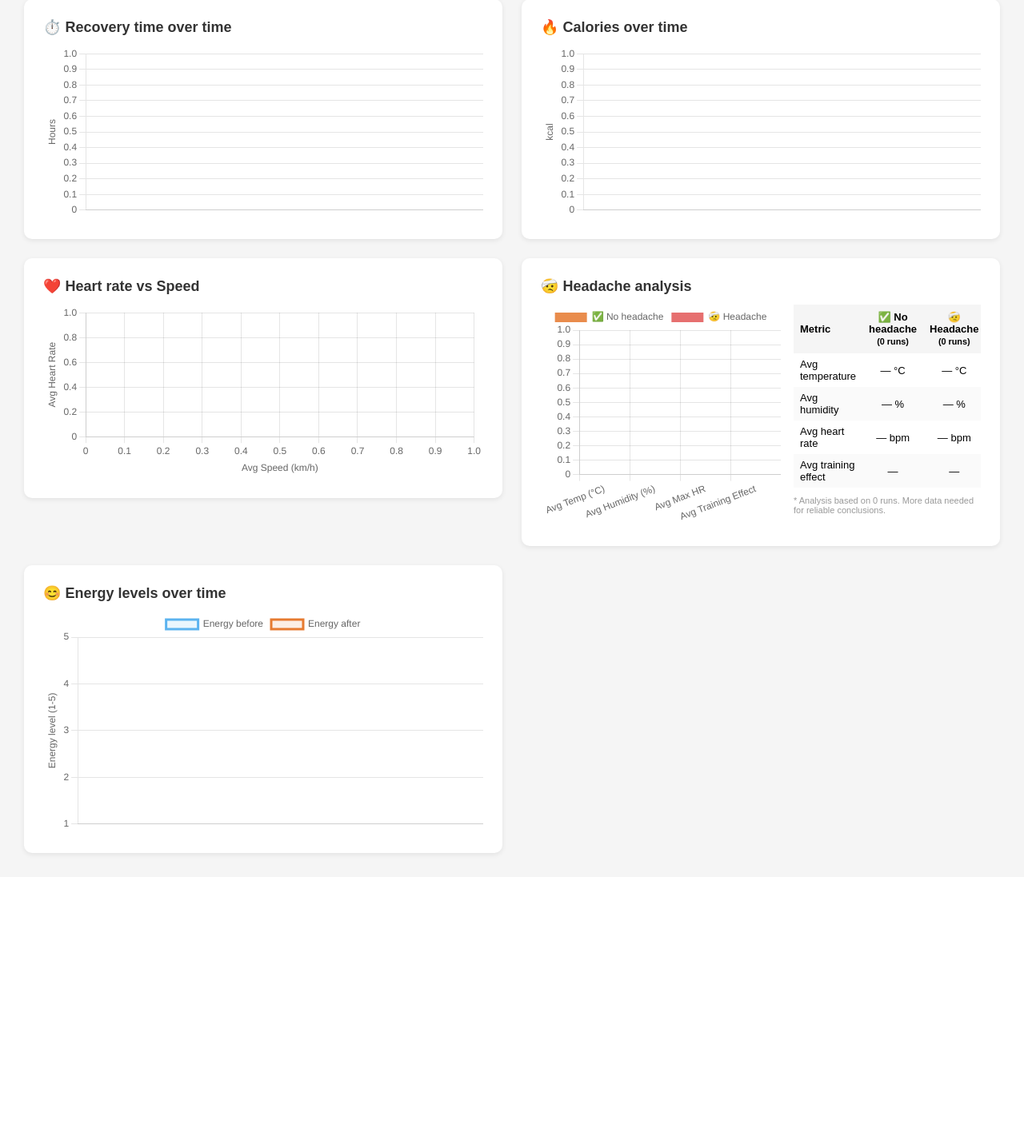
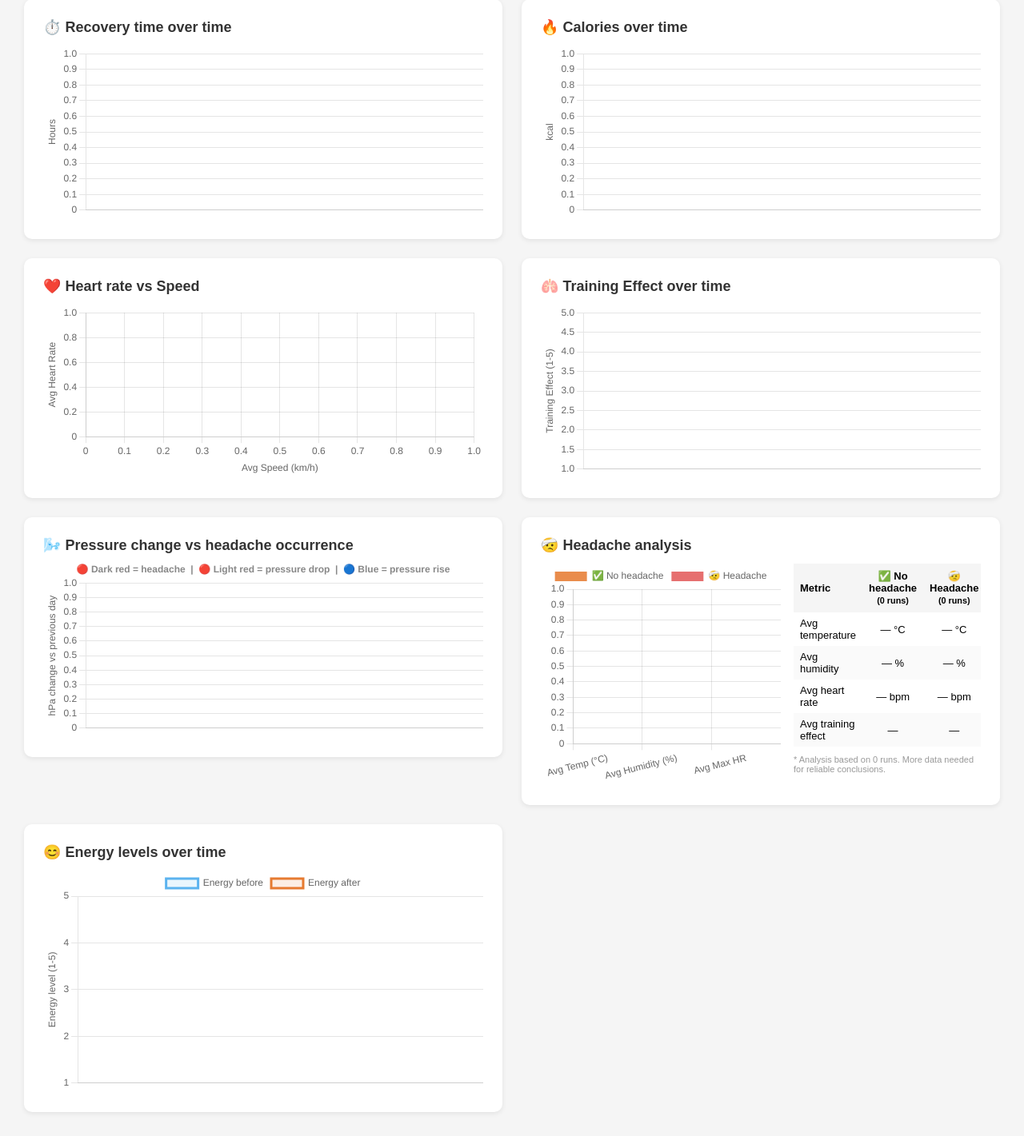
Before and after one commit to GrzyboZAUR/running-tracker, a Flask app: page /stats in a window 1280 px wide. Shown: the part 911-2332 px from the top of the page at 80% size. Before the commit the page ends 1983 px from the top, so only its background shows below. Run offline with Flask 3, Linux system fonts and the light colour scheme; data that the repository does not hold is empty.

Commit message:
feat: add training effect chart and pressure change vs headache analysis

```diff
--- a/app.py
+++ b/app.py
@@ -64,6 +64,28 @@ def fetch_weather(date):
     except:
         return None, None, None
 
+
+def fetch_prev_pressure(date):
+    """Pobiera ciśnienie z dnia poprzedniego"""
+    from datetime import datetime, timedelta
+    prev_date = (datetime.strptime(date, '%Y-%m-%d') - timedelta(days=1)).strftime('%Y-%m-%d')
+
+    url = "https://archive-api.open-meteo.com/v1/archive"
+    params = {
+        "latitude": 51.1,
+        "longitude": 17.03,
+        "start_date": prev_date,
+        "end_date": prev_date,
+        "hourly": "surface_pressure",
+        "timezone": "Europe/Warsaw"
+    }
+    try:
+        r = requests.get(url, params=params, timeout=5)
+        d = r.json()
+        return round(d["hourly"]["surface_pressure"][12])
+    except:
+        return None
+
 @app.route('/')
 def index():
     db = get_db()
@@ -123,6 +145,13 @@ def add():
                 VALUES (?,?,?,?)
             """, (date, temperature, pressure, humidity))
 
+        pressure_prev = fetch_prev_pressure(date)
+        if pressure_prev is not None:
+            db.execute("""
+                INSERT OR IGNORE INTO weather_prev (date, pressure_prev)
+                VALUES (?, ?)
+            """, (date, pressure_prev))
+
         db.commit()
         return redirect('/')
 
@@ -145,10 +174,14 @@ def stats():
     """).fetchone()
 
     runs_over_time = db.execute("""
-        SELECT date, distance_km, avg_heart_rate, avg_speed, vo2max,
-               recovery_time_h, calories
-        FROM runs
-        ORDER BY date ASC
+        SELECT r.date, r.distance_km, r.avg_heart_rate, r.avg_speed, r.vo2max,
+               r.recovery_time_h, r.calories, r.training_effect,
+               w.pressure, wp.pressure_prev,
+               w.pressure - wp.pressure_prev as pressure_change
+        FROM runs r
+        LEFT JOIN weather w ON w.date = r.date
+        LEFT JOIN weather_prev wp ON wp.date = r.date
+        ORDER BY r.date ASC
     """).fetchall()
 
     weather_vs_hr = db.execute("""
--- a/templates/stats.html
+++ b/templates/stats.html
@@ -148,6 +148,18 @@
                 <canvas id="hrSpeedChart"></canvas>
             </div>
         </div>
+            <div class="chart-box">
+            <h2>🫁 Training Effect over time</h2>
+            <div class="chart-container">
+                <canvas id="trainingEffectChart"></canvas>
+            </div>
+        </div>
+        <div class="chart-box">
+            <h2>🌬️ Pressure change vs headache occurrence</h2>
+            <div class="chart-container">
+                <canvas id="pressureChart"></canvas>
+            </div>
+        </div>
         <div class="chart-box wide">
             <h2>🤕 Headache analysis</h2>
             <div class="headache-grid">
@@ -280,17 +292,17 @@
         new Chart(document.getElementById('headacheChart'), {
             type: 'bar',
             data: {
-                labels: ['Avg Temp (°C)', 'Avg Humidity (%)', 'Avg Max HR', 'Avg Training Effect'],
+                labels: ['Avg Temp (°C)', 'Avg Humidity (%)', 'Avg Max HR'],
                 datasets: [
                     {
                         label: '✅ No headache',
-                        data: [noHeadache.avg_temp, noHeadache.avg_humidity, noHeadache.avg_hr, noHeadache.avg_performance],
+                        data: [noHeadache.avg_temp, noHeadache.avg_humidity, noHeadache.avg_hr],
                         backgroundColor: 'rgba(224, 92, 0, 0.7)',
                         borderRadius: 6
                     },
                     {
                         label: '🤕 Headache',
-                        data: [withHeadache.avg_temp, withHeadache.avg_humidity, withHeadache.avg_hr, withHeadache.avg_performance],
+                        data: [withHeadache.avg_temp, withHeadache.avg_humidity, withHeadache.avg_hr],
                         backgroundColor: 'rgba(220, 50, 50, 0.7)',
                         borderRadius: 6
                     }
@@ -443,6 +455,79 @@
             }
         });
         console.log('runs data:', runs.map(r => ({ date: r.date, recovery: r.recovery_time_h, calories: r.calories })));
+    new Chart(document.getElementById('pressureChart'), {
+    type: 'bar',
+    data: {
+        labels: labels,
+        datasets: [{
+            label: 'Pressure change (hPa)',
+            data: runs.map(r => r.pressure_change),
+            backgroundColor: runs.map((r, i) => {
+                const w = weather[i];
+                if (w && w.headache === 1) return 'rgba(220, 50, 50, 0.8)';
+                if (r.pressure_change === null) return 'rgba(200,200,200,0.5)';
+                return r.pressure_change < 0
+                    ? 'rgba(220, 50, 50, 0.2)'
+                    : 'rgba(54, 162, 235, 0.4)';
+            }),
+            borderRadius: 4
+        }]
+    },
+
+    options: {
+    maintainAspectRatio: false,
+    plugins: {
+        legend: { display: false },
+        tooltip: {
+            callbacks: {
+                label: (ctx) => {
+                    const w = weather[ctx.dataIndex];
+                    const headache = w && w.headache === 1 ? ' 🤕' : '';
+                    return `Pressure change: ${ctx.parsed.y} hPa${headache}`;
+                }
+            }
+        },
+        title: {
+            display: true,
+            text: '🔴 Dark red = headache  |  🔴 Light red = pressure drop  |  🔵 Blue = pressure rise',
+            font: { size: 12 },
+            color: '#888',
+            padding: { bottom: 10 }
+        }
+    },
+    scales: {
+        y: {
+            title: { display: true, text: 'hPa change vs previous day' }
+        }
+    }
+},
+    });
+    new Chart(document.getElementById('trainingEffectChart'), {
+        type: 'line',
+        data: {
+            labels: labels,
+            datasets: [{
+                label: 'Training Effect',
+                data: runs.map(r => r.training_effect),
+                borderColor: 'rgba(255, 99, 132, 0.8)',
+                backgroundColor: 'rgba(255, 99, 132, 0.15)',
+                tension: 0.3,
+                fill: true
+            }]
+        },
+        options: {
+            maintainAspectRatio: false,
+            plugins: { legend: { display: false } },
+            scales: {
+                y: {
+                    min: 1,
+                    max: 5,
+                    ticks: { stepSize: 0.5 },
+                    title: { display: true, text: 'Training Effect (1-5)' }
+                }
+            }
+        }
+});
     </script>
 </body>
 </html>
```
